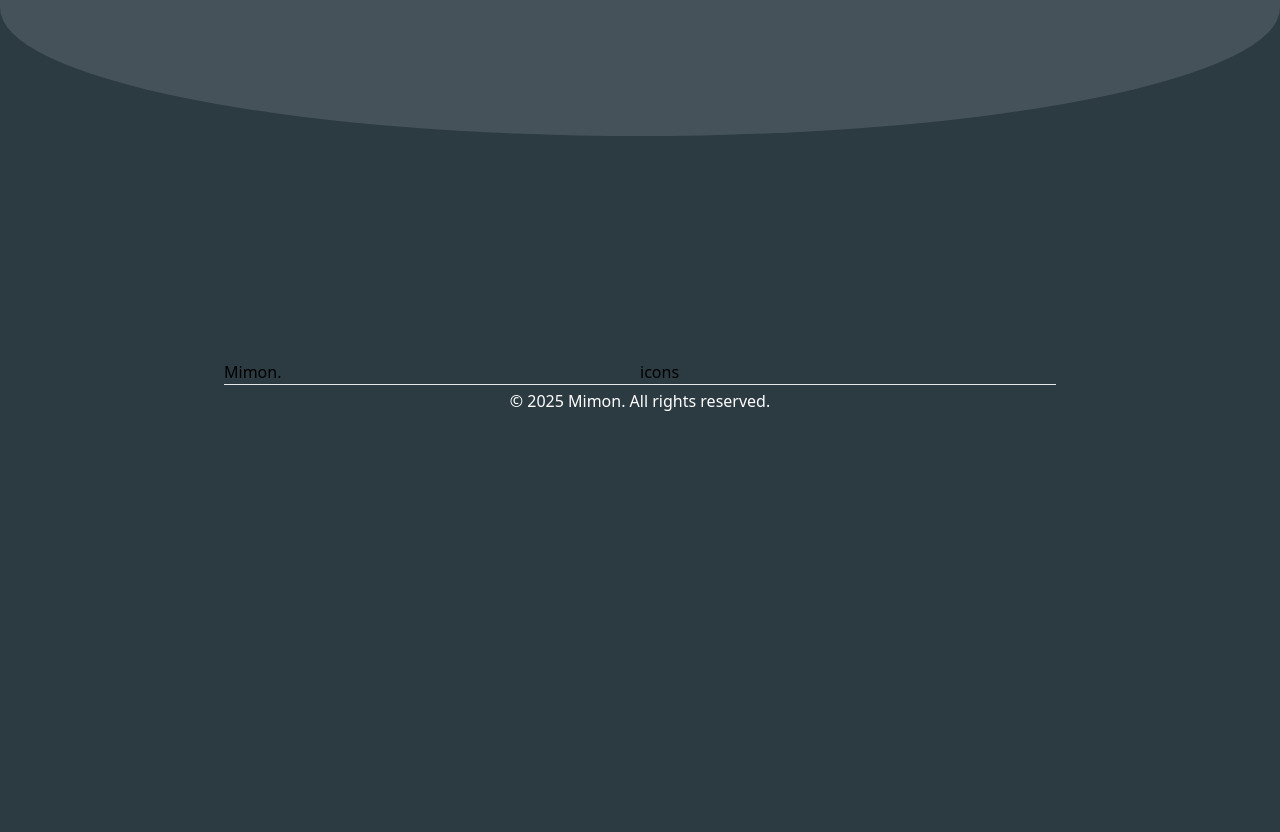
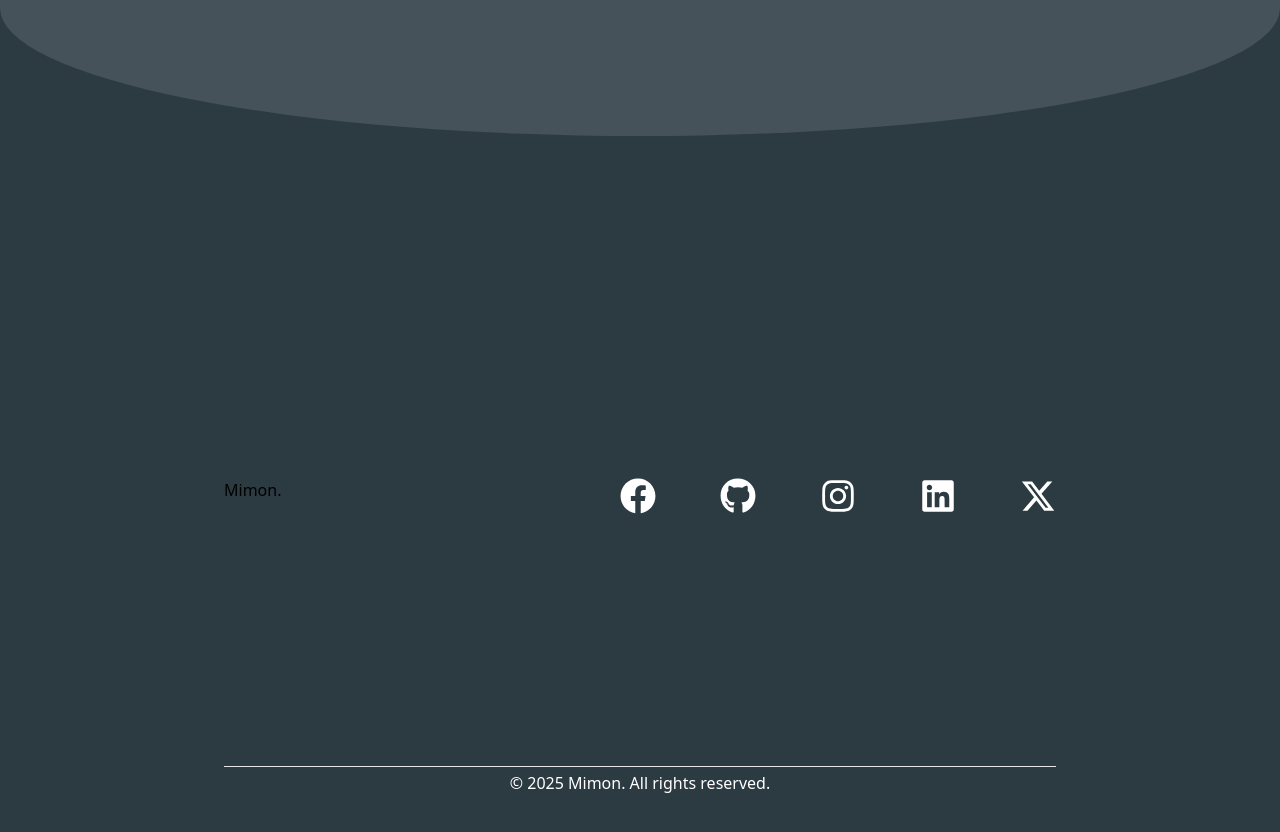
Before and after one commit to FumI4096/Portfolio, a React (Vite) app: page / in a window 1280 px wide. Shown: the part 3120-3952 px from the top of the page. Built offline with nearby package versions, Linux system fonts and the light colour scheme.

Commit message:
Add media icons

```diff
--- a/src/pages/Footer.tsx
+++ b/src/pages/Footer.tsx
@@ -1,13 +1,20 @@
+import { FaFacebook, FaGithub, FaInstagram, FaLinkedin } from "react-icons/fa";
+import { FaXTwitter } from "react-icons/fa6";
+
 export default function Footer(){
     return(
-        <footer className="h-1000 flex flex-col bg-primary-gray-2 p-14rem">
+        <footer className="h-1000 flex flex-col bg-primary-gray-2 p-14rem justify-center">
             <section className="flex justify-between">
-                <article className="flex flex-row basis-full">
+                <article className="flex flex-row basis-full h-72">
                     <h1>Mimon.</h1>
                     <p></p>
                 </article>
-                <article className="flex basis-full">
-                    <h1>icons</h1>
+                <article className="flex basis-full justify-end h-72 gap-16">
+                    <FaFacebook className="text-4xl text-white cursor-pointer" />
+                    <FaGithub className="text-4xl text-white cursor-pointer" />
+                    <FaInstagram className="text-4xl text-white cursor-pointer" />
+                    <FaLinkedin className="text-4xl text-white cursor-pointer" />
+                    <FaXTwitter className="text-4xl text-white cursor-pointer" />
                 </article>
             </section>
             <section>
```
